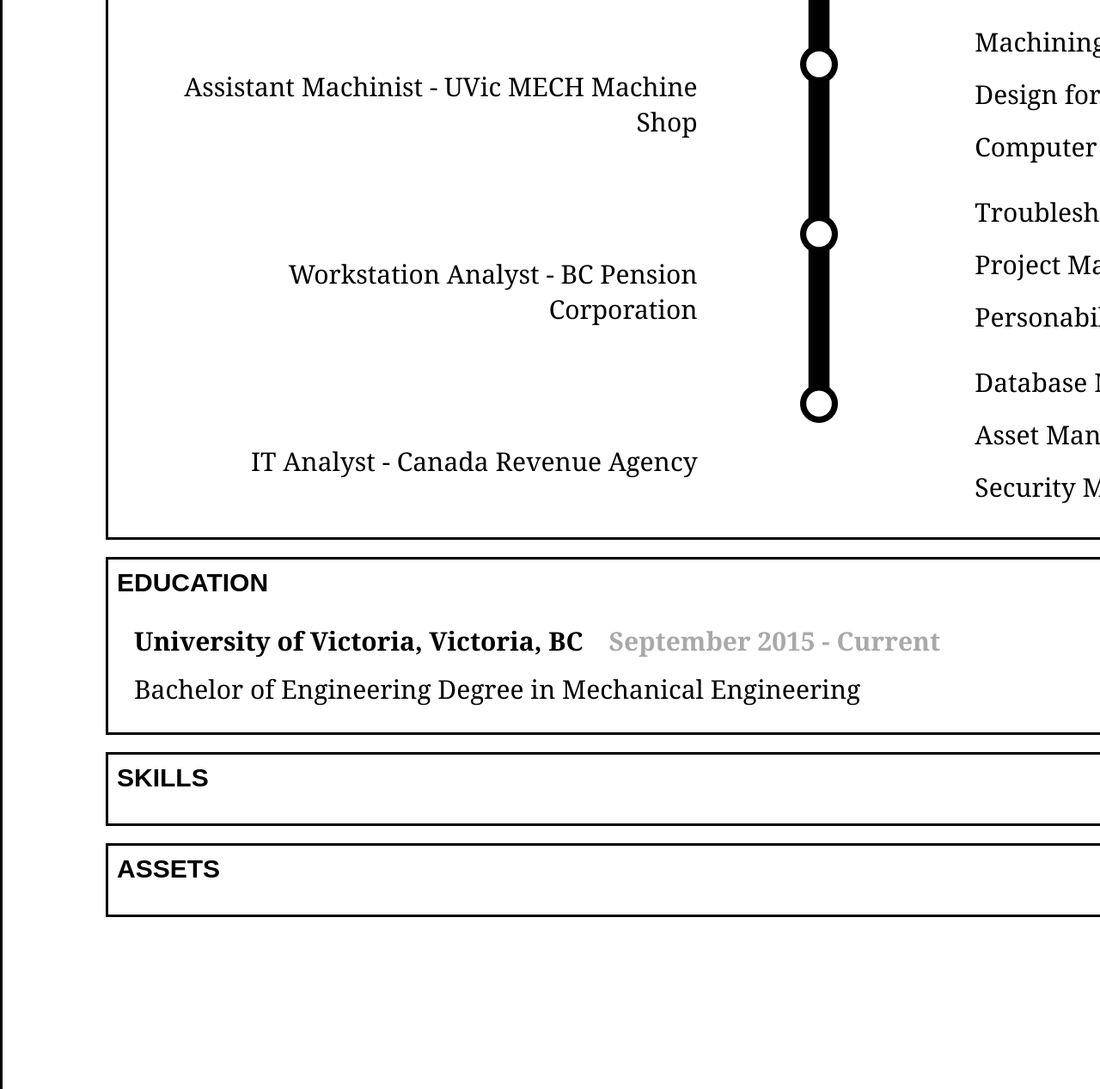
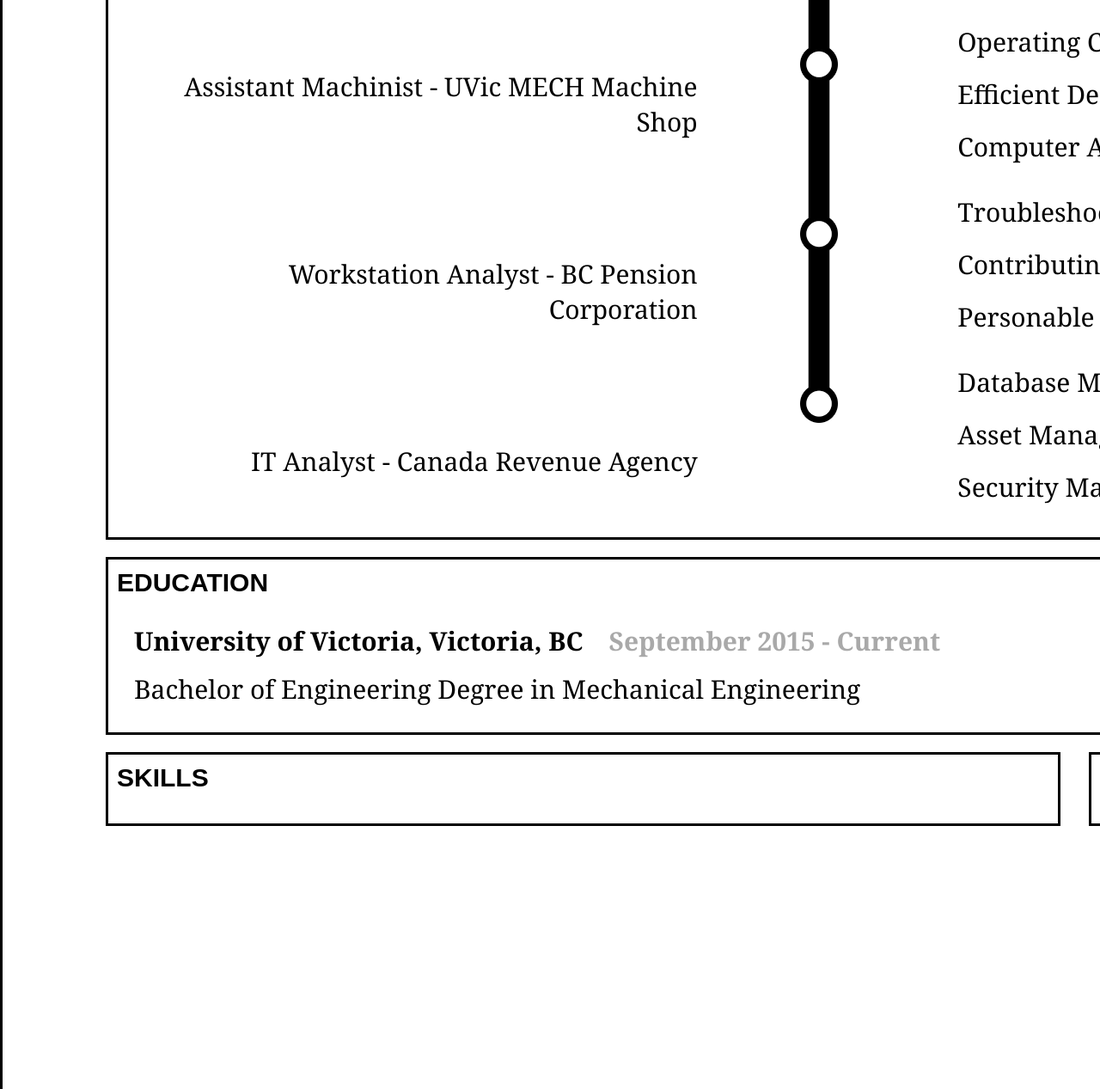
Before and after one commit to malakivandas/HTML-Resume, a plain HTML site: page index.html in a window 1280 px wide. Shown: the part 692-1959 px from the top of the page at 86% size. Drawn offline with Linux system fonts and the light colour scheme.

Commit message:
Working on SKILLS and ASSETS

```diff
--- a/css/style.css
+++ b/css/style.css
@@ -63,6 +63,30 @@ h2{
 	position:relative;
 }
 
+#SKILLSsection{
+	float:left;
+	width:65%;
+	border: 3px solid black;
+	min-height: 80px;
+	margin: 20px;
+	margin-right: 0;
+	margin-top:0px;
+	padding: 0;
+	position:relative;
+}
+
+#ASSETSsection{
+	float:right;
+	width:30%;
+	border: 3px solid black;
+	min-height: 80px;
+	margin: 20px;
+	margin-left:0;
+	margin-top:0px;
+	padding: 0;
+	position:relative;
+}
+
 /* EXPERIENCE */
 
 #jobs{
@@ -83,6 +107,7 @@ h2{
 	float:center;
 	width:5%;
 	padding: 50px 19px;
+	padding-bottom: 80px;
 	/* border:3px solid black; /*Reference border*/
 	box-sizing:border-box;
 }
@@ -112,7 +137,7 @@ h2{
 #job_descriptions ul{
 	list-style: none;
 	margin:0;
-	margin-left:100px;
+	margin-left:80px;
 	/*border:3px solid black; /*Reference border*/
 }
 
--- a/index.html
+++ b/index.html
@@ -40,14 +40,14 @@
 
 			</ul>
 			<ul> <!-- Machining Assistant - UVic MECH Machine Shop -->
-				<li>Machining (CNC mill, lathe, laser cutter)</li>
-				<li>Design for Manufacturability and Assembly</li>
+				<li>Operating CNC mills, lathes, and laser cutters</li>
+				<li>Efficient Design</li>
 				<li>Computer Assisted Machining (CAM)</li>
 			</ul>
 			<ul> <!-- Workstation Analyst - BC Pension Corportation -->
 				<li>Troubleshooting</li>
-				<li>Project Management</li>
-				<li>Personability</li>
+				<li>Contributing to a Knowledge Base</li>
+				<li>Personable Client Service</li>
 			</ul>
 			<ul> <!-- IT Analyst - Canada Revenue Agency -->
 				<li>Database Management</li>
@@ -80,11 +80,11 @@
 
 	</div>
 	<!--SKILLS-->
-	<div class="section">
+	<div id="SKILLSsection">
 		<h2>SKILLS</h2>
 	</div>
 	<!--ASSETS-->
-	<div class="section">
+	<div id="ASSETSsection">
 		<h2>ASSETS</h2>
 	</div>
 </body>
```
